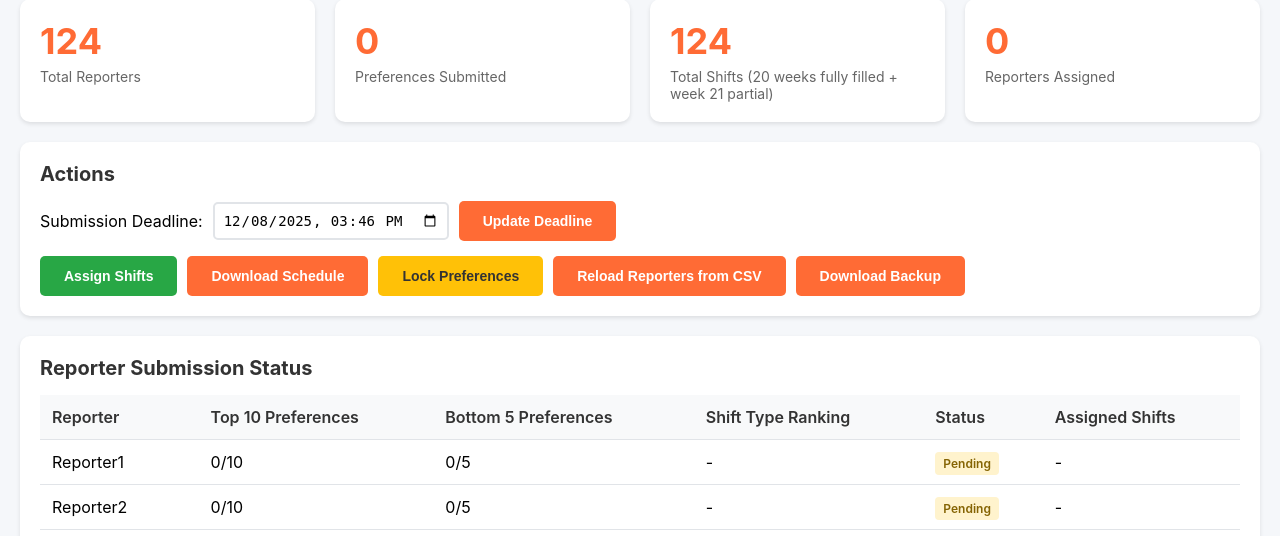
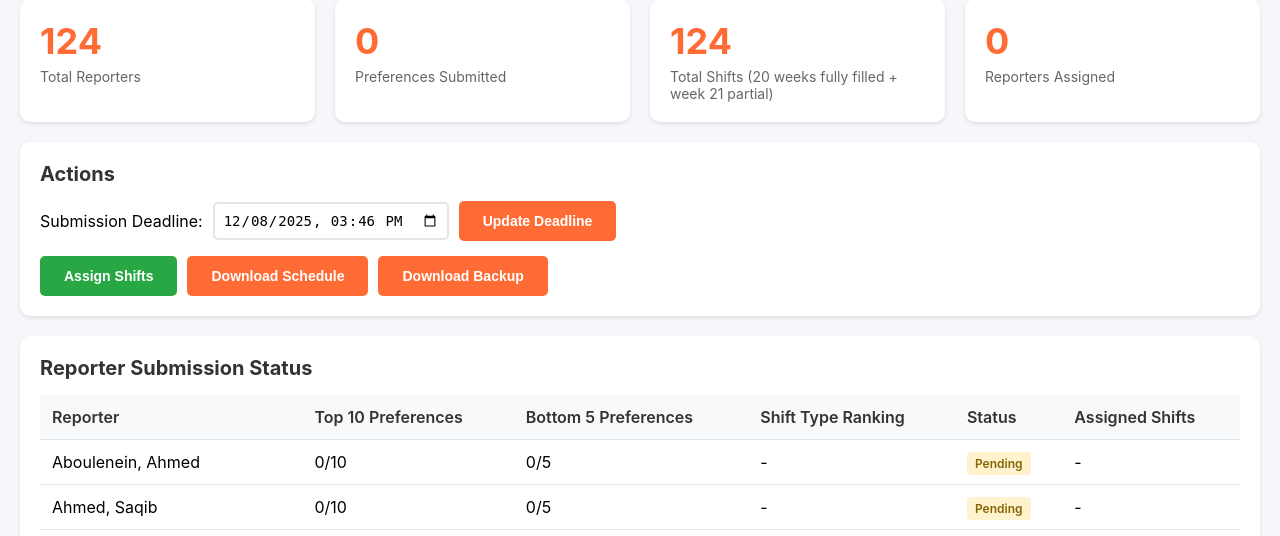
Before and after one commit to AndySullivanTR/weekend_reporter, a Flask app: page /manager/dashboard in a window 1280 px wide. Shown: the part 117-653 px from the top of the page. Run offline with Flask 3, Linux system fonts and the light colour scheme; the visitor is signed in with stand-in values (Sample User, id 1).

Commit message:
Remove Sara Merken from rotation, bringing it down to 123 reporter. Remove extraneous buttons from admin dashboard. Updated readme

```diff
--- a/app.py
+++ b/app.py
@@ -36,7 +36,7 @@
 
 # Generate 84 weekend shifts (21 weekends starting Dec 13, 2025)
 # 4 shifts per weekend: Sat morning, Sat evening, Sun morning, Sun evening
-# Total capacity: 126 slots (for 124 reporters - excludes TEST account)
+# Total capacity: 126 slots (for 123 reporters - excludes TEST account)
 def generate_shifts():
     shifts = []
     start_date = datetime(2025, 12, 13)  # Saturday Dec 13, 2025
@@ -96,7 +96,7 @@
 
 # Initialize data files
 def init_data_files():
-    # Create 124 reporters (use reload-reporters-from-csv endpoint to load actual credentials)
+    # Create 123 reporters (use reload-reporters-from-csv endpoint to load actual credentials)
     if not os.path.exists(REPORTERS_FILE):
         reporters = {}
 
@@ -107,8 +107,8 @@
             'password': generate_password_hash('admin123')
         }
 
-        # 124 reporter accounts (placeholder - use reload endpoint for real credentials)
-        for i in range(1, 125):
+        # 123 reporter accounts (placeholder - use reload endpoint for real credentials)
+        for i in range(1, 124):
             username = f'reporter{i}'
             reporters[username] = {
                 'name': f'Reporter{i}',
@@ -941,7 +941,6 @@
     {"name": "Winter, Jana", "username": "jana.winter", "password": "ch6nBi"},
     {"name": "Wolfe, Jan", "username": "jan.wolfe", "password": "6aGKGY"},
     {"name": "Thomas, David", "username": "david.thomas", "password": "2nq5q6"},
-    {"name": "Merken, Sara", "username": "sara.merken", "password": "GAftyu"},
     {"name": "Sloan, Karen", "username": "karen.sloan", "password": "s0lSlf"},
     {"name": "TEST ACCOUNT", "username": "test", "password": "test123"},
 ]
--- a/templates/manager_dashboard.html
+++ b/templates/manager_dashboard.html
@@ -329,12 +329,6 @@
                 <button class="btn btn-primary" onclick="exportExcel()">
                     Download Schedule
                 </button>
-                <button class="btn btn-warning" onclick="lockPreferences()">
-                    {% if settings.is_locked %}Unlock{% else %}Lock{% endif %} Preferences
-                </button>
-                <button class="btn btn-primary" onclick="reloadReporters()">
-                    Reload Reporters from CSV
-                </button>
                 <button class="btn btn-primary" onclick="downloadBackup()">
                     Download Backup
                 </button>
@@ -486,37 +480,6 @@
             }
         }
 
-        async function lockPreferences() {
-            const isLocked = {{ settings.is_locked | tojson }};
-
-            if (!confirm(`Are you sure you want to ${isLocked ? 'unlock' : 'lock'} preferences?`)) {
-                return;
-            }
-
-            try {
-                const response = await fetch('/api/settings', {
-                    method: 'POST',
-                    headers: {
-                        'Content-Type': 'application/json',
-                    },
-                    body: JSON.stringify({
-                        is_locked: !isLocked
-                    })
-                });
-
-                const data = await response.json();
-
-                if (data.success) {
-                    showAlert(`✅ Preferences ${!isLocked ? 'locked' : 'unlocked'}!`, 'success');
-                    setTimeout(() => location.reload(), 1000);
-                } else {
-                    showAlert('Failed to update lock status.', 'danger');
-                }
-            } catch (error) {
-                showAlert('An error occurred.', 'danger');
-            }
-        }
-
         async function allocateShifts() {
             if (!confirm('This will allocate shifts based on reporter preferences. Continue?')) {
                 return;
@@ -572,31 +535,6 @@
                 }
             } catch (error) {
                 showAlert('An error occurred.', 'danger');
-            }
-        }
-
-        async function reloadReporters() {
-            if (!confirm('⚠️ WARNING: This will reload all 124 reporter accounts from the CSV data. Any custom passwords will be reset. Continue?')) {
-                return;
-            }
-
-            showAlert('⏳ Reloading reporter accounts...', 'info');
-
-            try {
-                const response = await fetch('/api/reload-reporters-from-csv', {
-                    method: 'POST'
-                });
-
-                const data = await response.json();
-
-                if (data.success) {
-                    showAlert('✅ ' + data.message, 'success');
-                    setTimeout(() => location.reload(), 2000);
-                } else {
-                    showAlert('❌ ' + (data.error || 'Failed to reload reporters.'), 'danger');
-                }
-            } catch (error) {
-                showAlert('❌ An error occurred: ' + error, 'danger');
             }
         }
 
```
Also changed, not shown: README.md.
